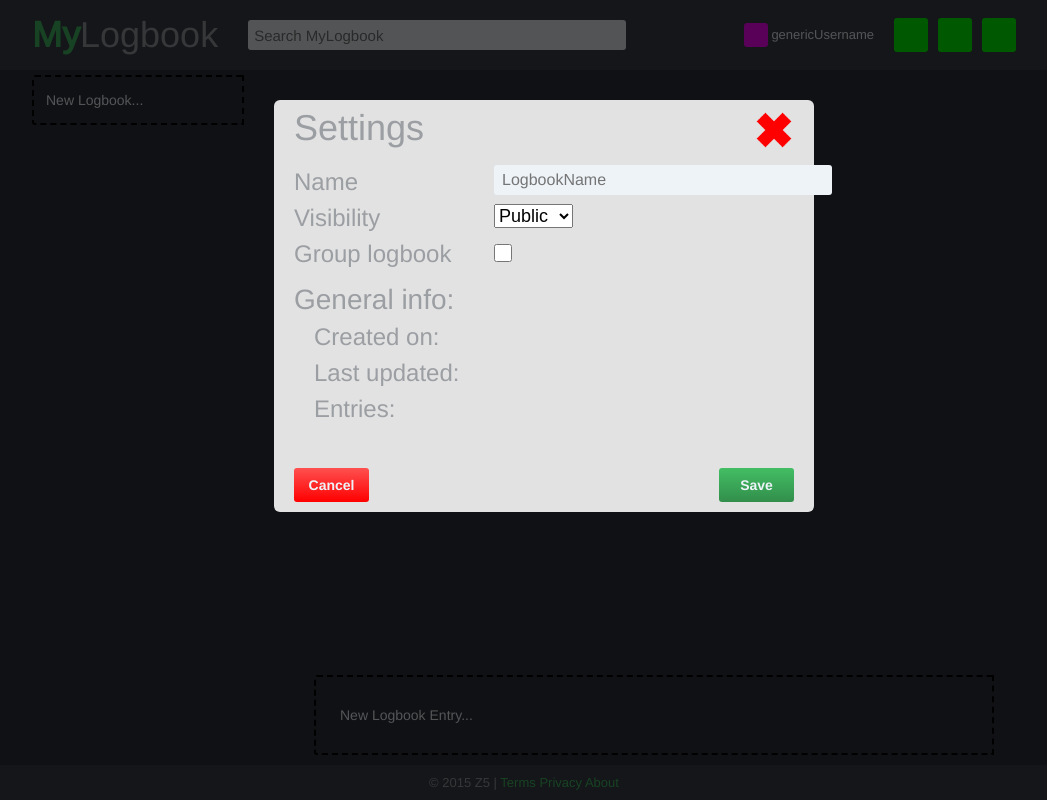
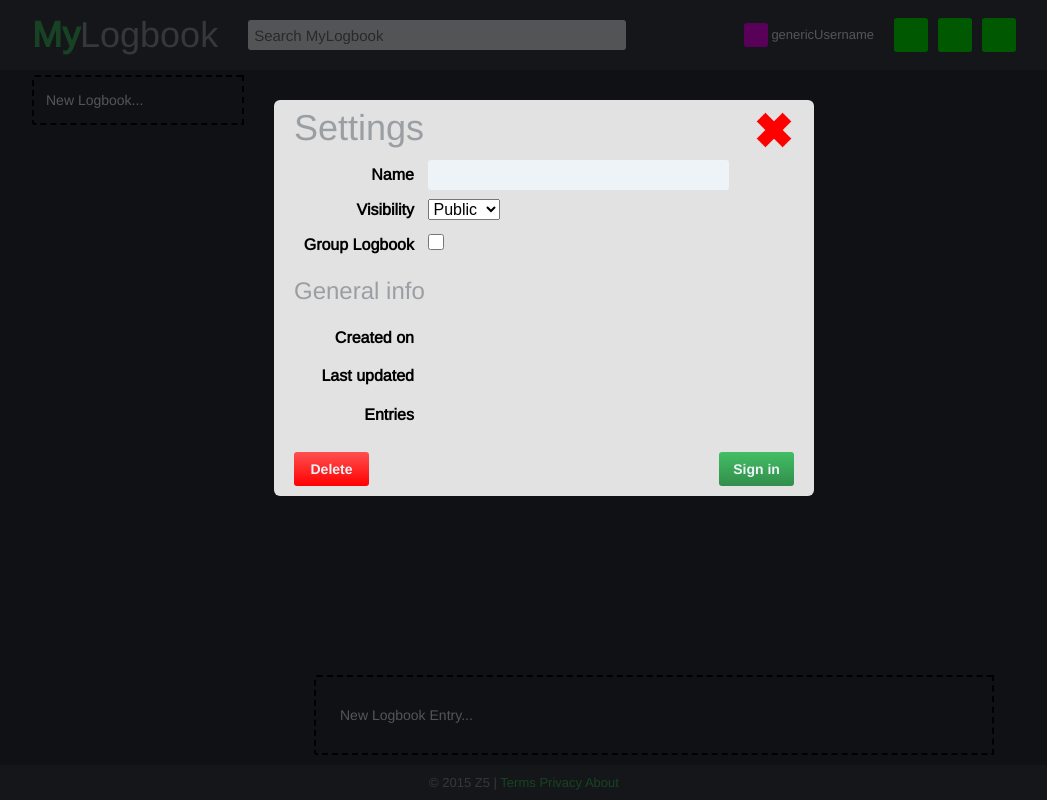
Before and after one commit to andreimuntean/Logbook, a PHP site: page /home.php in a window 1280 px wide, after a click on "New Logbook...". Shown: the whole page, without its empty margins (116-1163 px from the left). Run offline with PHP 8.4, Linux system fonts and the light colour scheme; some libraries are stand-ins or nearby versions.

Commit message:
Revamped the look of the logbook settings popup, gave functionality to now delete logbooks from page (not server yet)

```diff
--- a/Logbook/css/style.css
+++ b/Logbook/css/style.css
@@ -173,7 +173,7 @@ div.blanket {
   z-index: 10;
 }
 
-div.form label {
+label {
   display: inline-block;
   text-align: right;
   margin-bottom: 15px;
--- a/Logbook/home.php
+++ b/Logbook/home.php
@@ -77,7 +77,7 @@ session_start();
   <!-- These divs contain the logbook settings popup and opacity blanket. They
        are not visible until a new logbook is created. -->
   <div class="blanket", id="blanket"></div>
-  <div class="popUp", id="settings" style="min-height:200px">
+  <div class="popUp", id="settings">
 
     <div style="height:40px; line-height:40px; padding-top:10px; padding-bottom:10px">
 
@@ -88,53 +88,67 @@ session_start();
 
     </div>
 
-    <div style="height:300px">
+    <div style="width:480px; font-size:16px">
 
-      <div style="height:300px; width:200px; float:left">
+      <form>
 
-        <p class="large">Name</p>
-        <p class="large">Visibility</p>
-        <p class="large">Group logbook</p>
-        <h3 style="font-size:28px; margin-top:0.66em">General info:</h2>
-        <div style="margin-left:20px">
-          <p class="large">Created on: </p>
-          <p class="large">Last updated: </p>
-          <p class="large">Entries: </p>
+        <div>
+          <label for="logbookName" style="width:120px"><b>Name</b></label>
+          <input id='logbookName' style="height:28px; padding-left:8px;
+            margin-left:10px; font-size:16px" size=30>
         </div>
 
-      </div>
-
-      <div style="height:300px; width:300px; float:right;">
-
-        <form>
-
-          <div class="form"></div>
-          <input style="height:28px; margin-top:5px; margin-bottom:9px;
-            padding-left:8px; font-size:16px" id='newLogbookName' placeholder="LogbookName" size=34>
-          <select id='newLogbookPrivacy' style="font-size:18px; margin-bottom:16px">
+        <div>
+          <label for="visibility" style="width:120px"><b>Visibility</b></label>
+          <select id='visibility' style="font-size:16px; margin-left:10px;">
             <option value="0">Public</option>
             <option value="1">Private</option>
           </select>
-          <br>
-          <input type="checkbox" style="height:18px; width:18px; margin:0"
-            value="group">
+        </div>
 
-        </form>
+        <div>
+          <label for='groupLogbook' style="width:120px"><b>Group Logbook</b></label>
+          <input id='groupLogbook' type="checkbox" style="height:16px; width:16px;
+            margin:0 0 0 10px" value="group">
+        </div>
 
+      </form>
+
+    </div>
+
+    <div style="height:40px; line-height:40px; padding-top:10px; padding-bottom:10px">
+
+      <h3 style="float:left">General info</h3>
+
+    </div>
+
+    <div style="font-size:16px">
+
+      <div>
+        <label for="createdOn" style="width:120px"><b>Created on</b></label>
+        <p id='createdOn' style="margin-left:10px"></p>
+      </div>
+
+      <div>
+        <label for="lastUpdated" style="width:120px"><b>Last updated</b></label>
+        <p id='lastUpdated' style="margin-left:10px"></p>
+      </div>
+
+      <div>
+        <label for="entryNum" style="width:120px"><b>Entries</b></label>
+        <p id='entryNum' style="margin-left:10px"></p>
       </div>
 
     </div>
 
     <div style="height:34px; width:500px; padding-top:8px; padding-bottom:10px; position:relative; bottom:0px">
 
-      <button class="navbarButton1 redGradient" style="float:left; margin:0" onclick=
-        "togglePopUp(false, 'settings')">Cancel</button>
-      <button class="navbarButton1 greenGradient", style="float:right; margin:0" onclick=
-        "saveLogbookSettings();">Save</button>
+      <button class="navbarButton1 redGradient" style="float:left; margin:0"
+        onclick="deleteLogbook()">Delete</button>
+      <button class="navbarButton1 greenGradient", style="float:right; margin:0"
+        onclick="saveLogbookSettings()">Sign in</button>
 
     </div>
-
-  </div>
 
 </body>
 
--- a/Logbook/index.php
+++ b/Logbook/index.php
@@ -5,7 +5,6 @@
     die();
   }
 ?>
-
 
 <!DOCTYPE html>
 <html lang="en">
@@ -120,7 +119,7 @@
   <!-- These divs contain the logbook settings popup and opacity blanket. They
        are not visible until a new logbook is created. -->
   <div class="blanket", id="blanket"></div>
-  <div class="popUp", id="signIn" style="height:200px">
+  <div class="popUp", id="signIn">
 
     <div style="height:40px; line-height:40px; padding-top:10px; padding-bottom:10px">
 
@@ -131,7 +130,7 @@
 
     </div>
 
-    <div style="height:88px; width:480px; font-size:16px">
+    <div style="width:480px; font-size:16px">
 
       <form>
 
--- a/Logbook/js/scripts.js
+++ b/Logbook/js/scripts.js
@@ -88,15 +88,11 @@ function addLogbookToDB(logbookName, logbookPrivacy){
     })
 }
 
-
-
-
-
-
 var logbookIDCounter = 0;     // Keeps track of the id number given to logbooks.
 var idCounter = 0;            // Keeps track of the id number given to logbook entries.
 var logbooks = [];            // This keeps an array of every logbook created so far.
 var createNewLogbook = false; // Decides whether or not to create a new logbook when saving.
+var currentLogbookID = 0;
 
 // Creates a logbook and settings button in the left selection pane.
 function createLogbook (logbookName, logbookID)
@@ -120,7 +116,7 @@ function createLogbook (logbookName, logbookID)
   // Creates the logbook settings button and adds it as well.
   settingsButton.setAttribute ("class", "settingsButton");
   settingsButton.setAttribute ("type", "button");
-  settingsButton.onclick = partial (togglePopUp, true, 'settings');
+  settingsButton.onclick = partial (openLogbookSettings, logbookID);
   document.getElementById(logbookID).appendChild (settingsButton);
 
   // logbookIDCounter is incremented (guarantees each entry id is unique).
@@ -191,6 +187,26 @@ function saveLogbookSettings ()
   }
 }
 
+// Cancels logbook creation or removes a logbook from the user's logbooks.
+function deleteLogbook ()
+{
+	togglePopUp (false, 'settings')
+	// If false, the logbook is a preexisting one and must be removed.
+	// NOTE: Insert some code here that can remove a logbook from server!
+	if (!createNewLogbook)
+	{
+		var logbookToDelete = document.getElementById (currentLogbookID);
+		document.getElementById ("logbookSelectionPane").removeChild (logbookToDelete)
+	}
+}
+
+// Toggles the logbook settings popup on AND sets the currentLogbookID.
+function openLogbookSettings (logbookID)
+{
+	togglePopUp (true, 'settings');
+	currentLogbookID = logbookID;
+}
+
 /* Code taken from: 'http://blog.dreasgrech.com/2009/11/passing-pointer-to-functi
  * on-with.html'. It allows a function reference to be passed with parameters.*/
 var partial = function (func /*, 0..n args */) {
```
